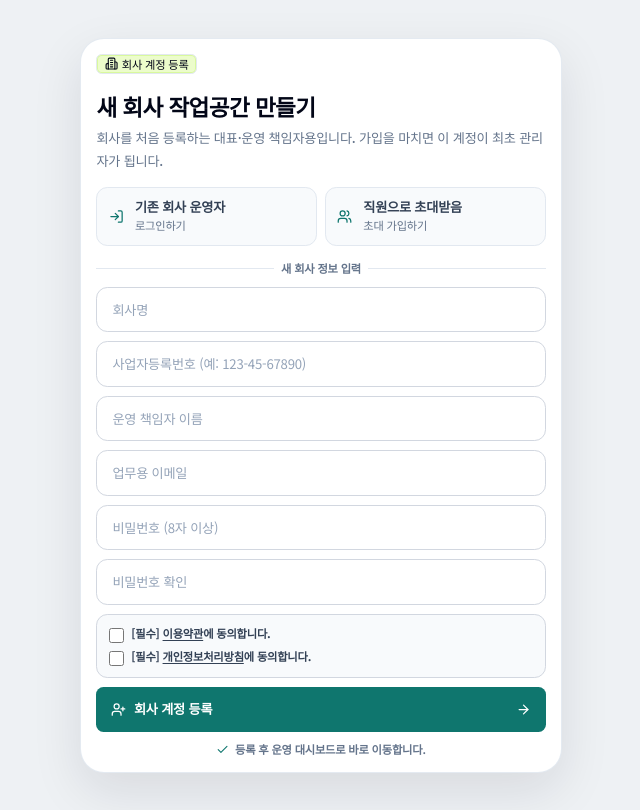
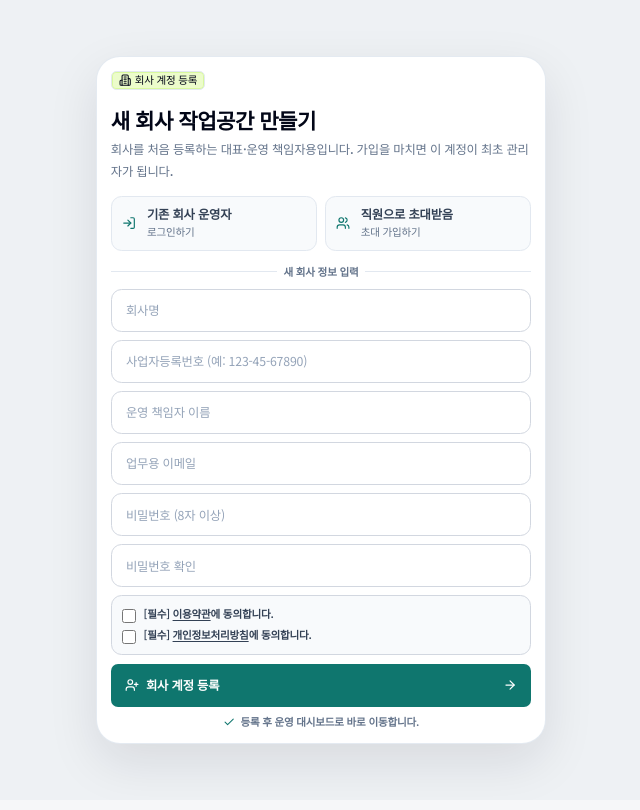
Before and after one commit to a01055929144-web/maju-intelligence, a Next.js app: page /signup in a window 1280 px wide. Shown: the whole page, without its empty margins (319-959 px from the left). Built offline with nearby package versions, Linux system fonts and the light colour scheme; no server answers.

Commit message:
style: PC(1024px 이상) 화면 한 단계 작고 가볍게 — 기준 글자 94%→88%, 임의 px 글자 동일 비율, 굵기 700→600
Co-Authored-By: Claude Opus 5.5 <noreply@anthropic.com>
Claude-Session: https://claude.ai/code/session_014m331StSxj56tTj7Gg4dH4

```diff
--- a/app/globals.css
+++ b/app/globals.css
@@ -160,6 +160,35 @@ body {
 body .font-extrabold,
 body .font-black {
   font-weight: 700;
+}
+
+/* 2026-10-29 대표 피드백("100%인데 너무 크고 굵직하다"): PC(1024px 이상)에서만 한 단계 작고 가볍게.
+   - 기준 글자 94% → 88%: rem을 쓰는 글자·여백·버튼 높이가 함께 약 6% 줄어듭니다.
+   - rem을 안 타는 임의 px 글자(13/12/11px)도 같은 비율로 맞춥니다.
+   - 굵기: 700(굵게·더 굵게) → 600. 제목·버튼 위계는 유지됩니다.
+   휴대폰·태블릿(1023px 이하)은 터치 크기 때문에 그대로 둡니다. */
+@media (min-width: 1024px) {
+  html {
+    font-size: 88%;
+  }
+
+  .text-\[13px\] {
+    font-size: 12.25px;
+  }
+
+  .text-\[12px\] {
+    font-size: 11.25px;
+  }
+
+  .text-\[11px\] {
+    font-size: 10.5px;
+  }
+
+  body .font-bold,
+  body .font-extrabold,
+  body .font-black {
+    font-weight: 600;
+  }
 }
 
 .mobile-theme-shell[data-mobile-theme="dark"] {
```
